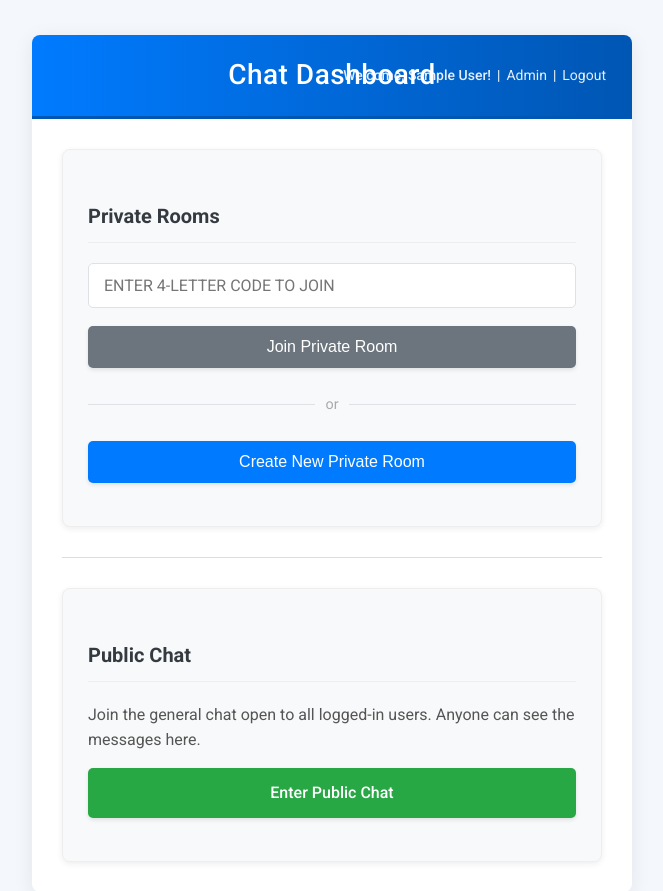
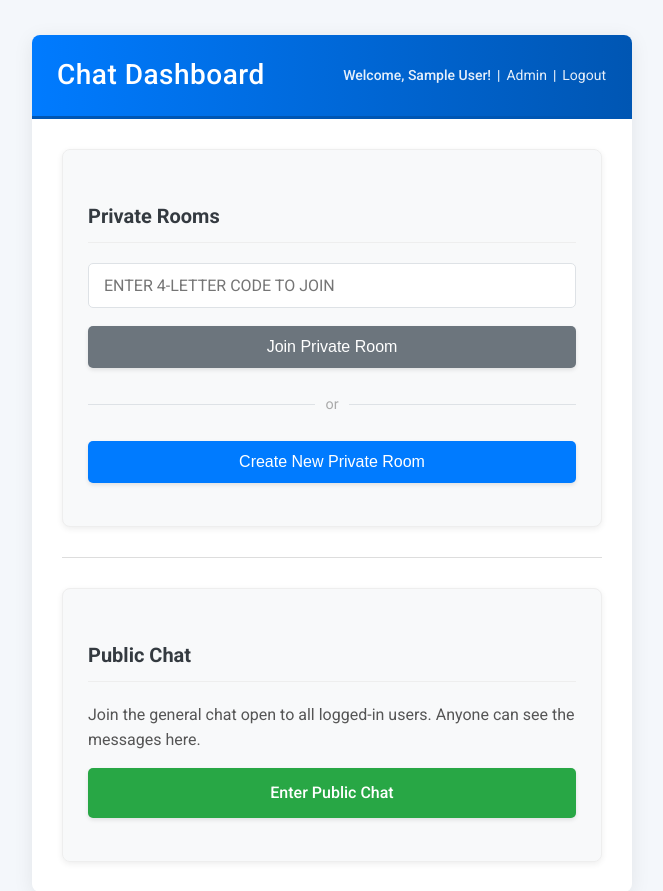
Before and after one commit to miyasajid19/Chat-App, a Flask app: page /dashboard in a window 1280 px wide. Shown: the top 891 px of the page, without its empty margins (308-971 px from the left). Run offline with Flask 3, Linux system fonts and the light colour scheme; the visitor is signed in with stand-in values (Sample User, id 1); parts of the project's set-up code (start-up, migrations or seed data) failed here and were passed over.

Commit message:
dashboard fixed

```diff
--- a/templates/dashboard.html
+++ b/templates/dashboard.html
@@ -16,7 +16,7 @@
 <body>
     <div class="container dashboard-container">
         <div class="header">
-            <h1>Chat Dashboard</h1>
+            <h1 style="text-align: left;">Chat Dashboard</h1>
             <div class="header-links">
                 <span>Welcome, {{ username | e }}!</span>
                 {% if is_admin %}
```
